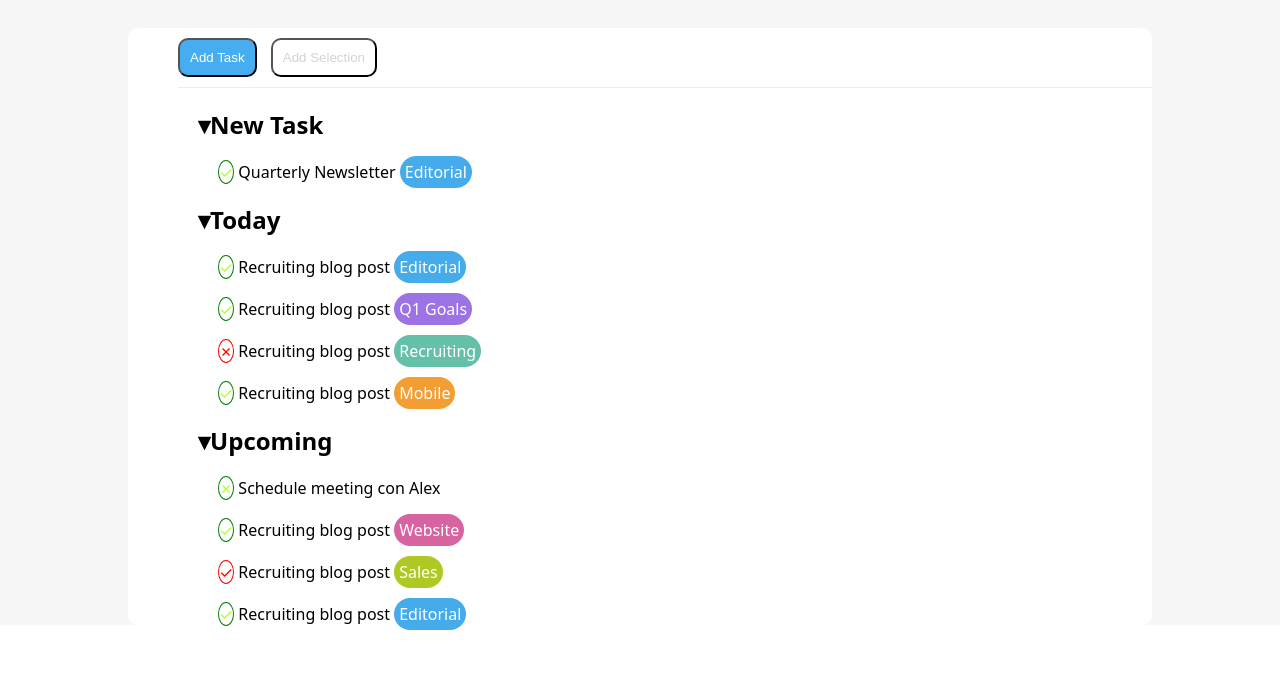
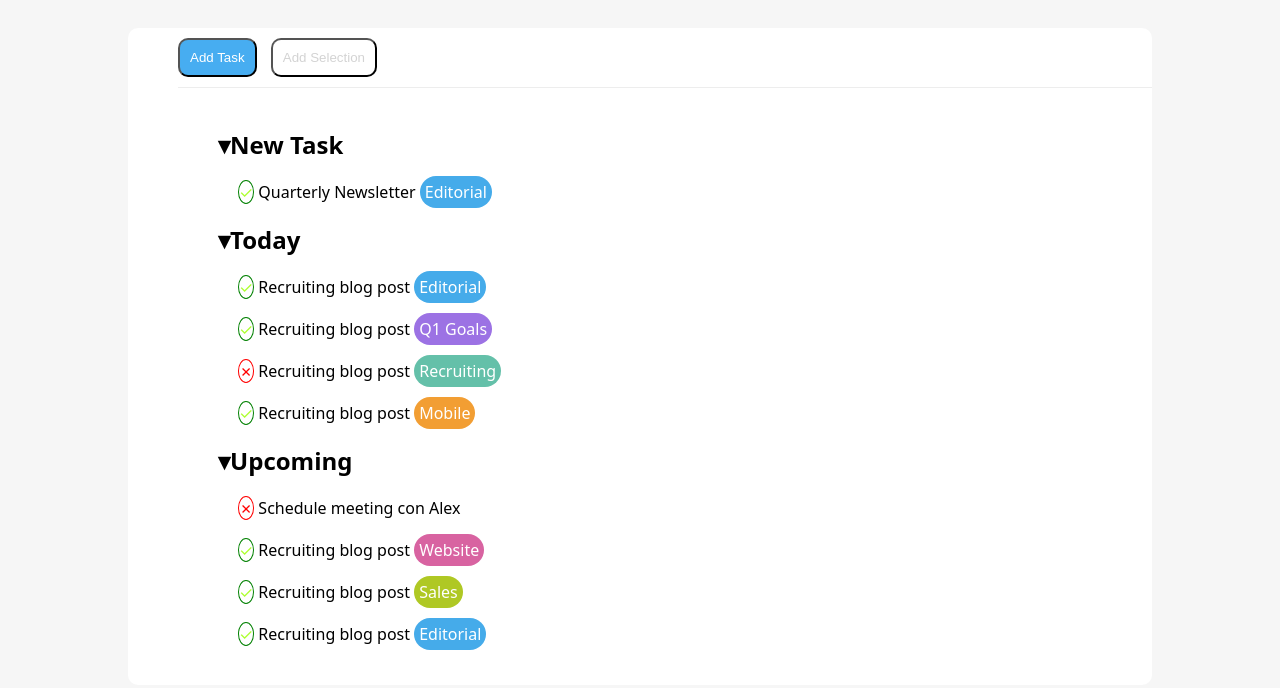
Before and after one commit to Pirisinu/html-css-toboolist, a plain HTML site: page index.html in a window 1280 px wide. Shown: the part 132-820 px from the top of the page. Drawn offline with Linux system fonts and the light colour scheme.

Commit message:
piccole correzioni

```diff
--- a/css/style.css
+++ b/css/style.css
@@ -8,6 +8,7 @@ main{
   height: 100%;
   background-color: rgb(246, 246, 246);
   padding-top: 50px;
+  padding-bottom: 10px;
   font-family: system-ui, -apple-system, BlinkMacSystemFont, 'Segoe UI', Roboto, Oxygen, Ubuntu, Cantarell, 'Open Sans', 'Helvetica Neue', sans-serif;
 }
 /* FINE REGOLE GENERALI */
@@ -44,7 +45,6 @@ header img{
 .box-centrato{
   background-color: white;
   width: 80%;
-  height: 90%;
   margin: auto;
   border-radius: 10px;
   padding-left: 50px;
@@ -55,6 +55,9 @@ header img{
 }
 ol, ul{
   list-style: none;
+}
+ol{
+  padding: 20px;
 }
 li{
   margin: 20px;
--- a/index.html
+++ b/index.html
@@ -62,7 +62,7 @@
             <div class="title-list">&blacktriangledown;Upcoming</div>
             <ul>
               <li>
-                <span class="svolto">&cross;</span>
+                <span class="non-svolto">&cross;</span>
                 Schedule meeting con Alex
               </li>
               <li>
@@ -71,7 +71,7 @@
                 <span class="info website">Website</span>
               </li>
               <li>
-                <span class="non-svolto">&checkmark;</span>
+                <span class="svolto">&checkmark;</span>
                 Recruiting blog post
                 <span class="info sales">Sales</span>
               </li>
```
